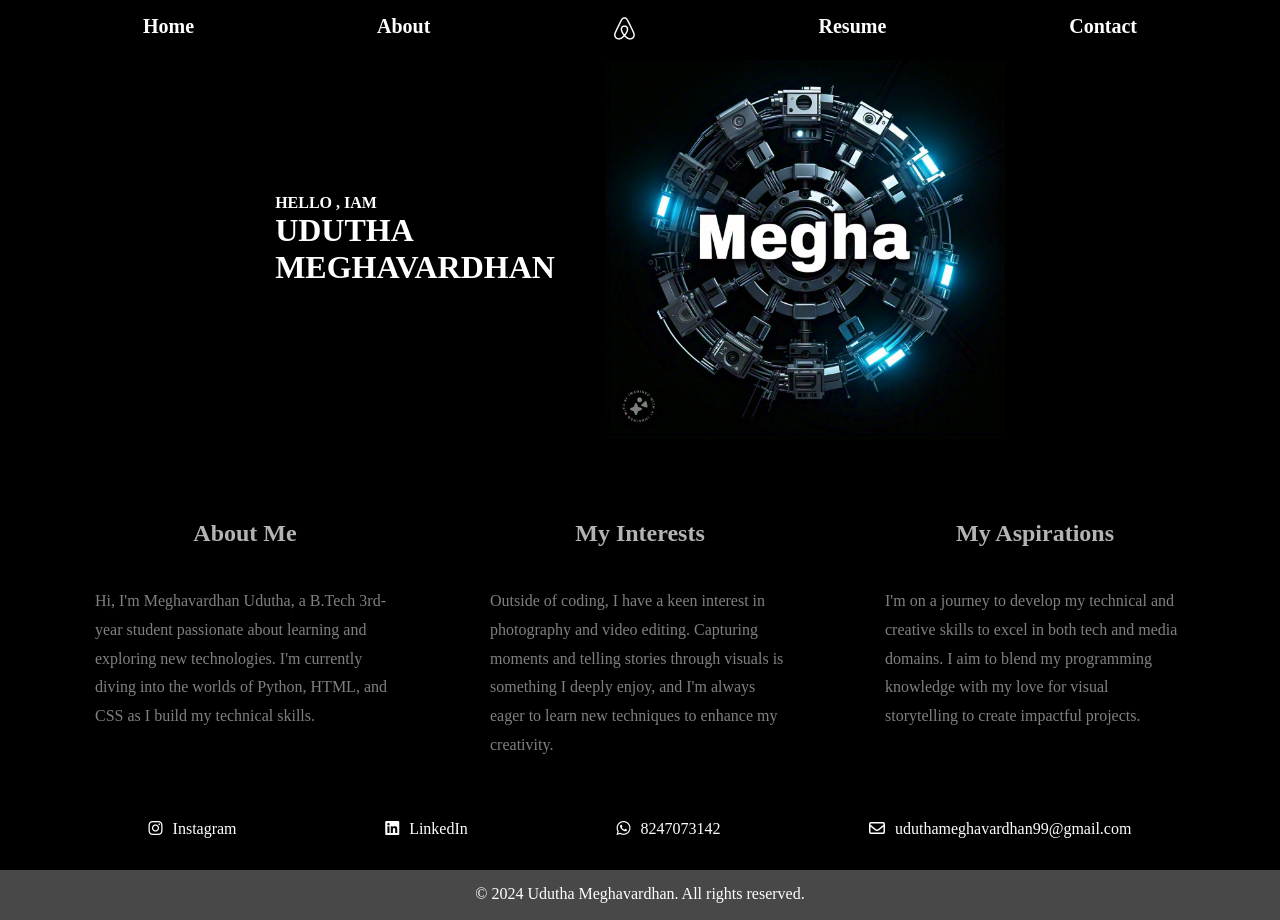
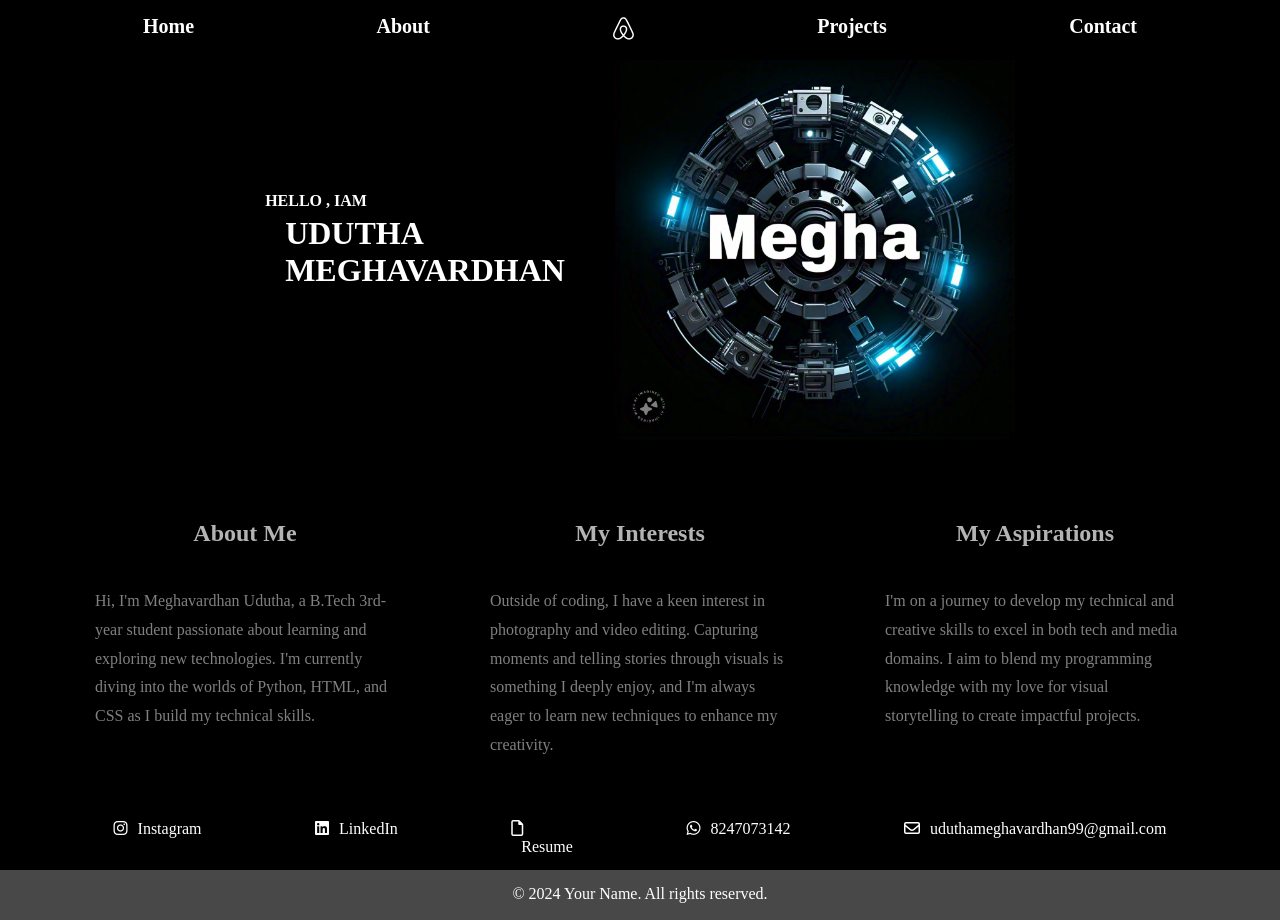
Before and after one commit to meghavardhan-udutha/test5, a plain HTML site: page index.html in a window 1280 px wide. Drawn offline with Linux system fonts and the light colour scheme; a web font is replaced by a local one.

Commit message:
Update index.html

```diff
--- a/index.html
+++ b/index.html
@@ -22,17 +22,21 @@
             <nav class="navbar">
                 <a href="#hero-section" class="nav-list">Home</a>
                 <a href="#about-section" class="nav-list">About</a>
-                <a href="#" class="main"><i class="fa-brands fa-airbnb"></i></a>
-                <a href="#resume-section" class="nav-list">Resume</a>
+                <a href="#" class="main"><i class="fa-brands fa-airbnb"></i></i></a>
+                <a href="#project-section" class="nav-list">Projects</a>
                 <a href="#contact-section" class="nav-list">Contact</a>
             </nav>
         </div>
     </header>
     <div id="hero-section">
         <div class="heroh">
-            <h4 class="para">HELLO , IAM</h1>
-            <h1 class="">UDUTHA</h1>
-            <h1 class="">MEGHAVARDHAN</h1>
+            <div class="hello">
+                <h4 class="para">HELLO , IAM</h1>
+            </div>
+            <div class="name">
+                <h1 class="">UDUTHA</h1>
+                <h1 class="typing-effect">MEGHAVARDHAN</h1>
+            </div>
         </div>
         <div class="herop">
         </div>
@@ -63,7 +67,7 @@
             </div>
         </div>
     </div>
-    <div id="resume-section"></div>
+    <div id="project-section"></div>
     <div id="contact-section">
         <div class="insta">
             <div class="insta-logo">
@@ -79,6 +83,14 @@
             </div>
             <div class="linkedinp">
                 <a href="https://www.linkedin.com/in/meghavardhan-udutha-0a69892b2?utm_source=share&utm_campaign=share_via&utm_content=profile&utm_medium=ios_app" target="_blank">LinkedIn</a>
+            </div>
+        </div>
+        <div class="resume">
+            <div class="resume-logo">
+                <i class="fa-regular fa-file"></i>
+            </div>
+            <div class="resumep">
+                <a href="" target="_blank">Resume</a>
             </div>
         </div>
         <div class="whatsapp">
@@ -100,7 +112,7 @@
     </div>
     <footer>
         <div class="footer">
-            <p>© 2024 Udutha Meghavardhan. All rights reserved.</p>
+            <p>© 2024 Your Name. All rights reserved.</p>
         </div>
     </footer>
 </body>
```
